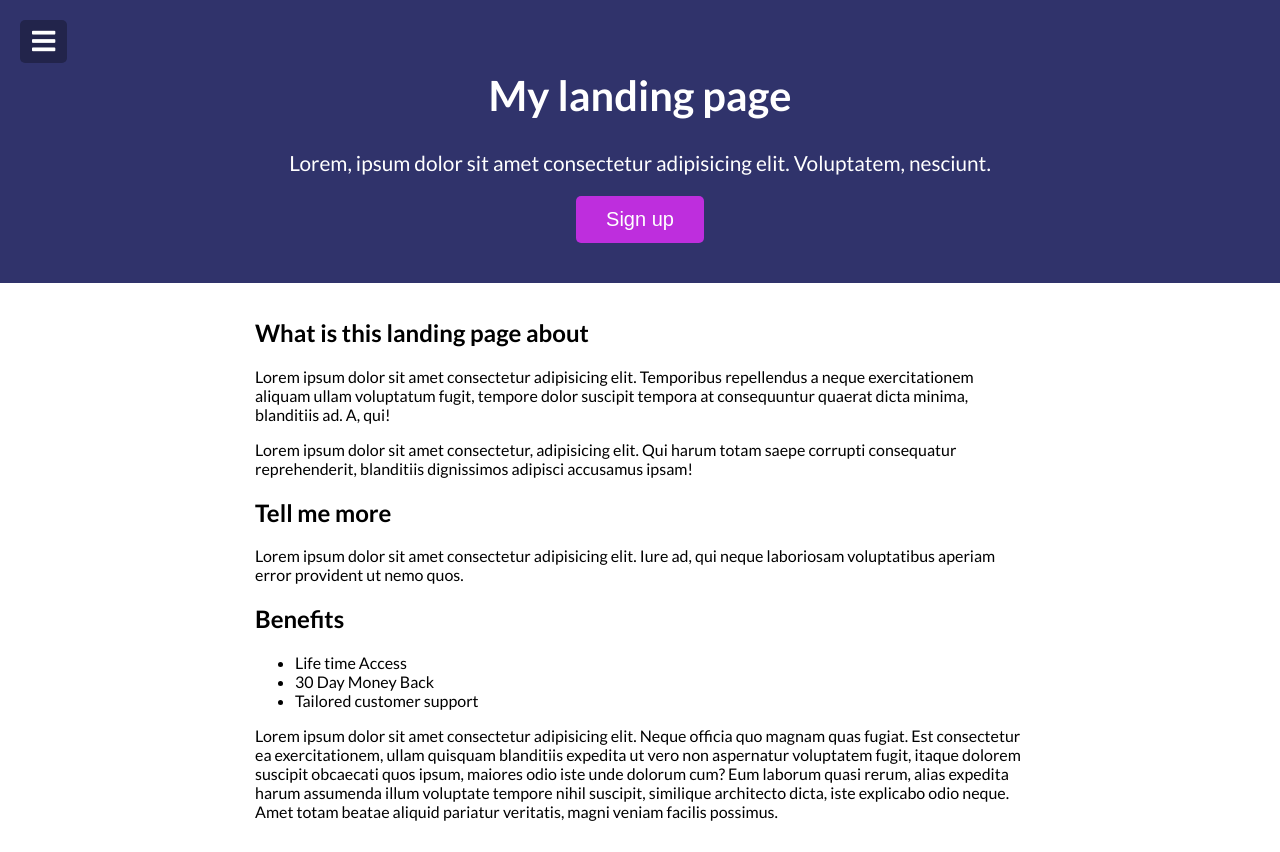
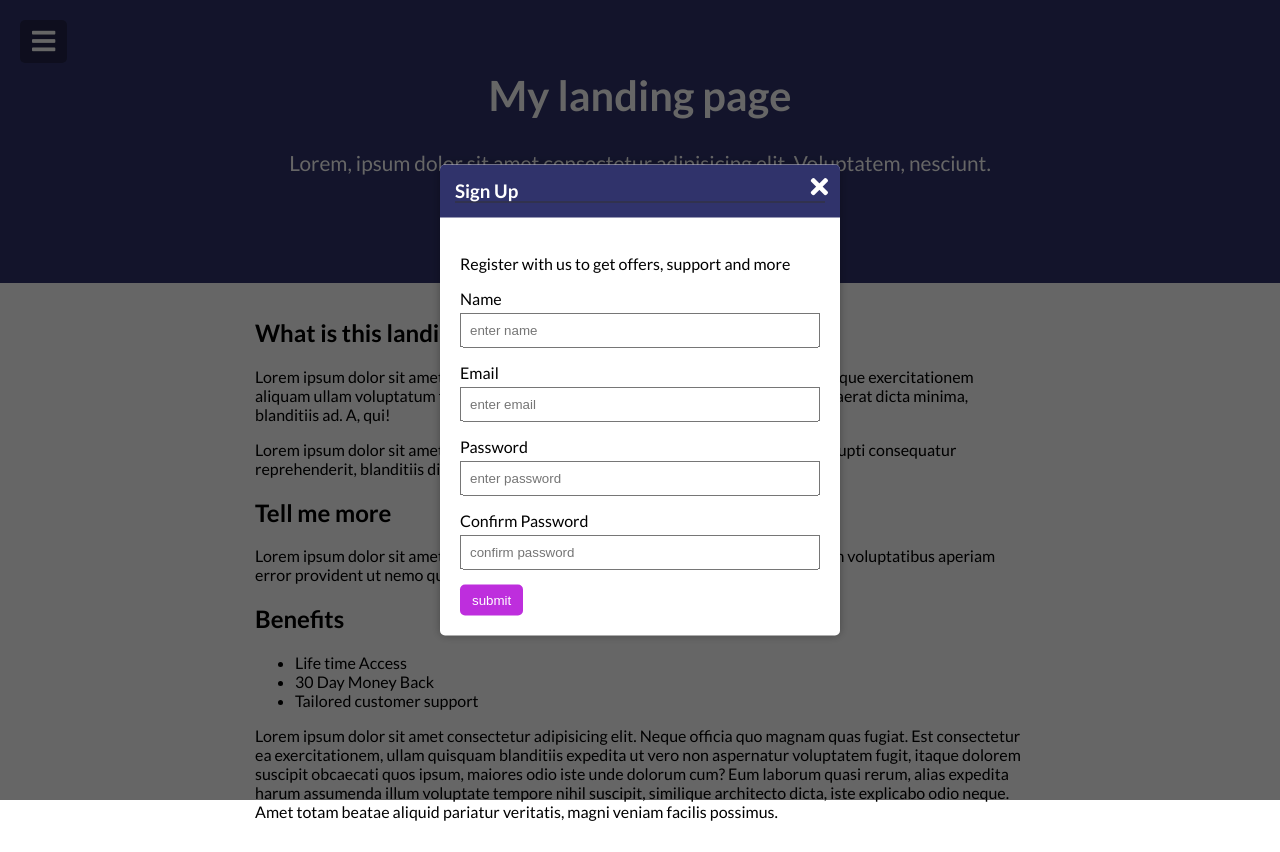
Before and after one commit to Whizzie99/modal-menu-slider, a plain HTML site: page index.html in a window 1280 px wide. Both pictures are taken after a click on the button "Sign up". Drawn offline with Linux system fonts and the light colour scheme.

Commit message:
fixed modal not showing bug

```diff
--- a/script.js
+++ b/script.js
@@ -1,21 +1,22 @@
-const toggle = document.getElementById('toggle');
+const toggleBtn = document.getElementById('toggle');
 const close = document.getElementById('close');
 const open = document.getElementById('open');
 const modal = document.getElementById('modal');
 
 
 // Toggle Nav
-toggle.addEventListener('click', () =>{
+toggleBtn.addEventListener('click', () =>{
     document.body.classList.toggle('show-nav')
 });
 
 // show modal
-open.addEventListener('click', () =>
-    modal.classList.add('show-modal')
-);
+open.addEventListener('click', () => {
+    modal.classList.add('show-modal');
+    console.log('supposed to work');
+})
 
 // Hide modal
 close.addEventListener('click', () => modal.classList.remove('show-modal'));
 
 // hide modal on outside click
-window.addEventListener('click', e => e.targert === modal ? modal.classList.remove('show-modal') : false);
+window.addEventListener('click', e => e.target == modal ? modal.classList.remove('show-modal') : false );
--- a/style.css
+++ b/style.css
@@ -115,17 +115,17 @@ button:focus{
 
 
 .modal-container{
-    background-color: rgba(0, 0, 0, 0);
+    background-color: rgba(0, 0, 0, 0.6);
     display: none;
     position: fixed;
     top: 0;
     left: 0;
+    right: 0;
     bottom: 0;
 }
 
 .modal-container.show-modal{
     display: block;
-    opacity: 1;
 }
 
 .modal{
@@ -181,7 +181,7 @@ button:focus{
     right: 0;
 }
 
-@keyframes modalopen{
+@keyframes modalopen {
     from{
         opacity: 0;
     }
```
Also changed, not shown: 1 other file.
